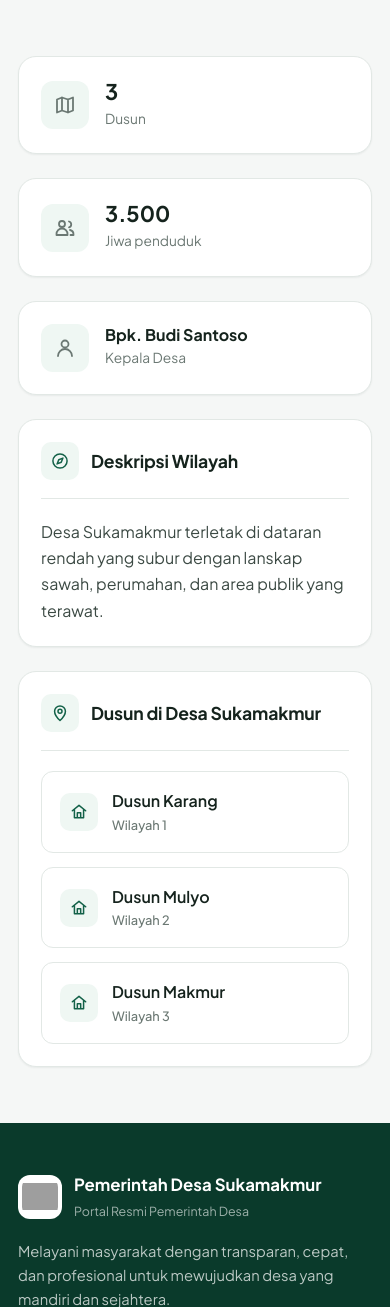
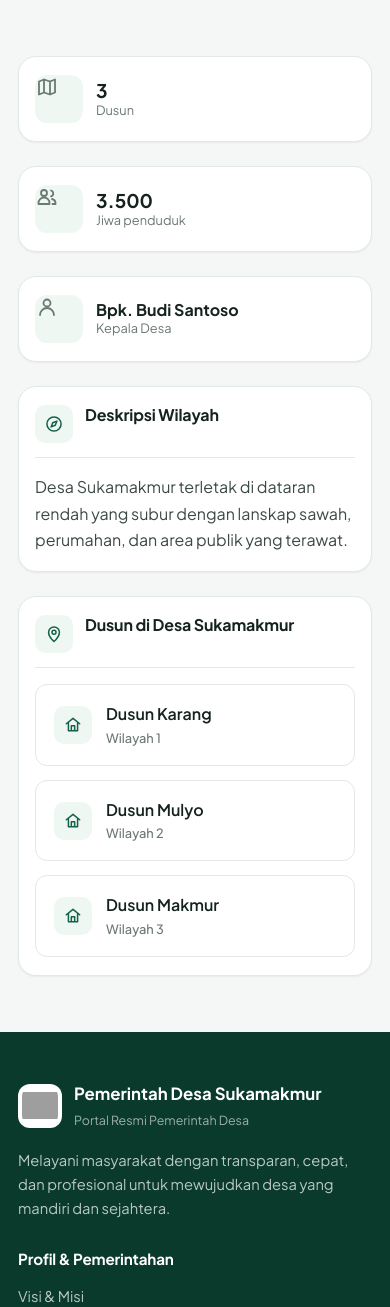
Before and after one commit to Yudistira014/Website-Desa, a Node server app: page /profil/wilayah-desa in a window 390 px wide. Shown: the part 361-1668 px from the top of the page. Run offline with Node 20, Linux system fonts and the light colour scheme; grey boxes are pictures that could not be loaded.

Commit message:
Update desain

```diff
--- a/public/style.css
+++ b/public/style.css
@@ -1099,18 +1099,27 @@ textarea {
     display: flex;
     align-items: center;
     gap: 16px;
+    min-width: 0;
+}
+
+.stat-card > div {
+    min-width: 0;
+    flex: 1;
 }
 
 .stat-card strong {
     display: block;
     font-size: 1.35rem;
     color: var(--ink);
-    line-height: 1.2;
+    line-height: 1.25;
+    overflow-wrap: anywhere;
 }
 
 .stat-card span {
-    font-size: 0.86rem;
-    color: var(--muted);
+    display: block;
+    font-size: 0.85rem;
+    color: var(--muted);
+    line-height: 1.35;
 }
 
 .callout {
@@ -4166,11 +4175,99 @@ body.admin-body {
 
     .dash-stats {
         grid-template-columns: repeat(2, minmax(0, 1fr));
+        gap: 10px;
+    }
+
+    .dash-stats .card {
+        padding: 15px 14px;
+    }
+
+    .pop-summary-grid {
+        grid-template-columns: 1fr;
+        gap: 10px;
+    }
+
+    .pop-metric {
+        padding: 15px 16px;
+    }
+
+    .pop-metric-value {
+        font-size: 1.4rem;
+    }
+
+    .stat-card {
+        gap: 13px;
+        padding: 16px 18px;
+    }
+
+    .stat-card strong {
+        font-size: 1.18rem;
+    }
+
+    .stat-card span {
+        font-size: 0.8rem;
+    }
+
+    .admin-topbar {
+        padding: 14px 16px;
         gap: 12px;
     }
 
+    .admin-topbar-left {
+        gap: 12px;
+        align-items: flex-start;
+    }
+
+    .admin-topbar h1 {
+        font-size: 1.12rem;
+        line-height: 1.28;
+    }
+
+    .admin-content {
+        padding: 16px 14px 36px;
+    }
+
     .card {
-        padding: 22px;
+        padding: 18px 16px;
+    }
+
+    .card-header {
+        flex-direction: column;
+        align-items: flex-start;
+        gap: 10px;
+        padding-bottom: 14px;
+        margin-bottom: 16px;
+    }
+
+    .card-title {
+        font-size: 1rem;
+        align-items: flex-start;
+    }
+
+    .pop-chart-box {
+        padding: 16px 14px;
+    }
+
+    .pop-donut-wrap {
+        flex-direction: column;
+        align-items: center;
+        gap: 14px;
+    }
+
+    .pop-donut-legend {
+        width: 100%;
+    }
+
+    .fin-filter-tabs {
+        width: 100%;
+        display: grid;
+        grid-template-columns: repeat(3, minmax(0, 1fr));
+    }
+
+    .fin-filter-btn {
+        text-align: center;
+        padding: 7px 6px;
+        font-size: 0.76rem;
     }
 
     .page-header {
--- a/views/partials/head.ejs
+++ b/views/partials/head.ejs
@@ -9,7 +9,7 @@
     <link rel="preconnect" href="https://fonts.googleapis.com">
     <link rel="preconnect" href="https://fonts.gstatic.com" crossorigin>
     <link href="https://fonts.googleapis.com/css2?family=Plus+Jakarta+Sans:wght@400;500;600;700&display=swap" rel="stylesheet">
-    <link rel="stylesheet" href="/style.css?v=20261119-10">
+    <link rel="stylesheet" href="/style.css?v=20261119-11">
 </head>
 <body class="<%= typeof bodyClass !== 'undefined' ? bodyClass : '' %>">
     <a class="skip-link" href="#konten">Lewati ke konten utama</a>
```
